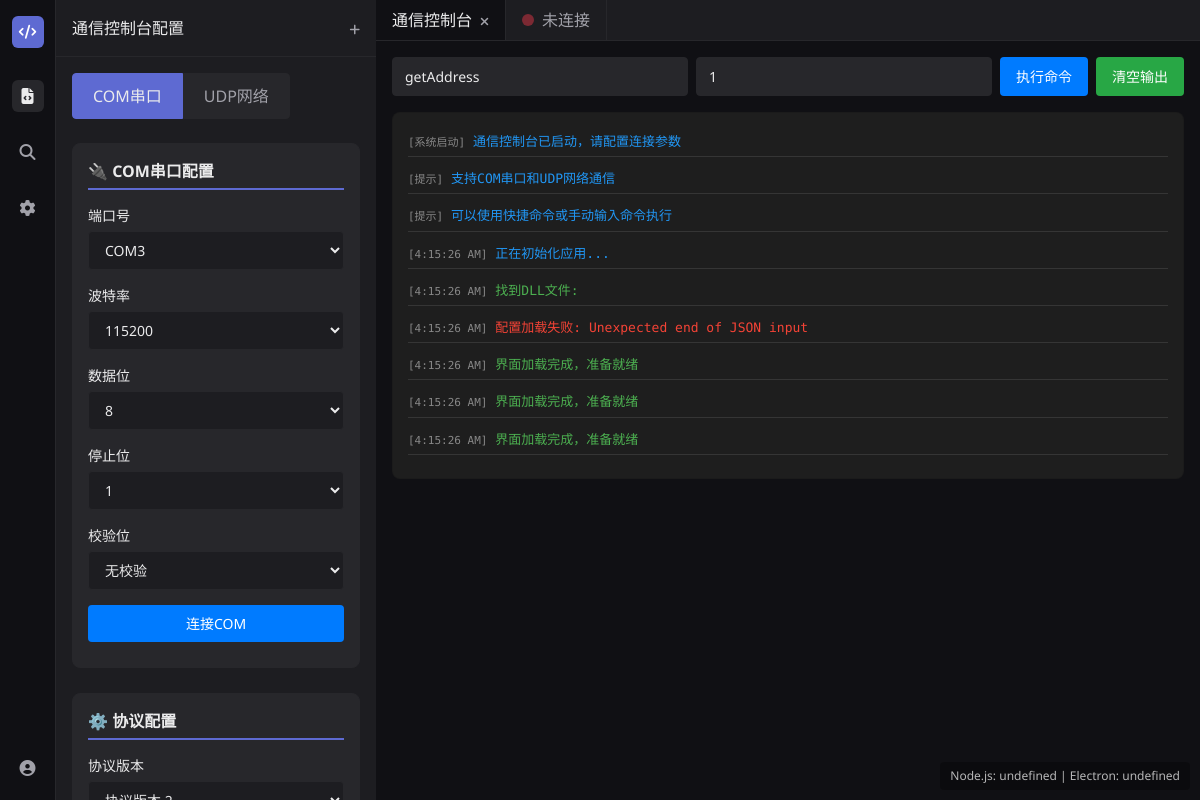
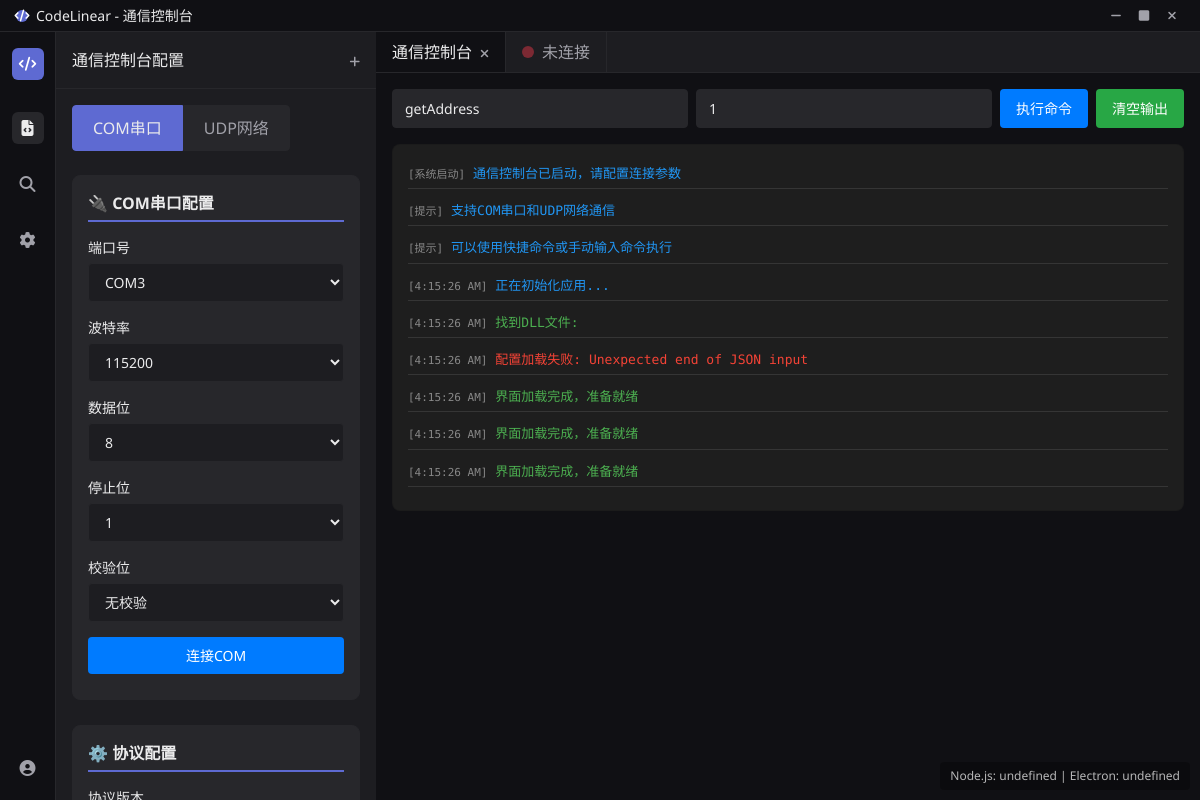
Before and after one commit to CoreMorrowTech/test44, an Electron app: page index.html in a window 1200 px wide. Drawn offline with nearby package versions, Linux system fonts and the light colour scheme; no server answers.

Commit message:
标题栏

```diff
--- a/index.html
+++ b/index.html
@@ -400,7 +400,28 @@
 </head>
 
 <body>
-  <div class="flex h-screen overflow-hidden">
+  <!-- Custom Title Bar -->
+  <div class="bg-app-dark border-b border-app-light flex items-center justify-between h-8 px-4 select-none" style="-webkit-app-region: drag;">
+    <div class="flex items-center space-x-2">
+      <div class="w-3 h-3 bg-app-highlight rounded-full flex items-center justify-center">
+        <i class="fas fa-code text-white text-xs"></i>
+      </div>
+      <span class="text-app-text text-sm font-medium">CodeLinear - 通信控制台</span>
+    </div>
+    <div class="flex items-center space-x-1" style="-webkit-app-region: no-drag;">
+      <button class="w-6 h-6 flex items-center justify-center rounded hover:bg-app-light text-app-text-dim hover:text-app-text transition-colors" onclick="minimizeWindow()">
+        <i class="fas fa-minus text-xs"></i>
+      </button>
+      <button class="w-6 h-6 flex items-center justify-center rounded hover:bg-app-light text-app-text-dim hover:text-app-text transition-colors" onclick="maximizeWindow()">
+        <i class="fas fa-square text-xs"></i>
+      </button>
+      <button class="w-6 h-6 flex items-center justify-center rounded hover:bg-red-600 text-app-text-dim hover:text-white transition-colors" onclick="closeWindow()">
+        <i class="fas fa-times text-xs"></i>
+      </button>
+    </div>
+  </div>
+
+  <div class="flex overflow-hidden" style="height: calc(100vh - 2rem);">
     <!-- Sidebar -->
     <div class="w-14 bg-app-dark border-r border-app-light flex flex-col items-center py-4">
       <div class="w-8 h-8 bg-app-highlight rounded-md mb-8 flex items-center justify-center">
@@ -621,6 +642,58 @@
   <script>
     // 引入核心模块 - 使用koffi版本
     const { COM, UDP, getDllPath, getConfigPath } = require('./core-koffi');
+    const { ipcRenderer } = require('electron');
+
+    // 窗口控制函数
+    function minimizeWindow() {
+      try {
+        const { remote } = require('electron');
+        const window = remote.getCurrentWindow();
+        window.minimize();
+      } catch (error) {
+        // 如果remote不可用，尝试使用全局窗口实例
+        if (global.mainWindow) {
+          global.mainWindow.minimize();
+        }
+      }
+    }
+
+    function maximizeWindow() {
+      try {
+        const { remote } = require('electron');
+        const window = remote.getCurrentWindow();
+        if (window.isMaximized()) {
+          window.unmaximize();
+        } else {
+          window.maximize();
+        }
+      } catch (error) {
+        // 如果remote不可用，尝试使用全局窗口实例
+        if (global.mainWindow) {
+          if (global.mainWindow.isMaximized()) {
+            global.mainWindow.unmaximize();
+          } else {
+            global.mainWindow.maximize();
+          }
+        }
+      }
+    }
+
+    function closeWindow() {
+      try {
+        const { remote } = require('electron');
+        const window = remote.getCurrentWindow();
+        window.close();
+      } catch (error) {
+        // 如果remote不可用，尝试使用全局窗口实例
+        if (global.mainWindow) {
+          global.mainWindow.close();
+        } else {
+          // 最后的备选方案
+          window.close();
+        }
+      }
+    }
 
     // 设置版本信息
     document.getElementById('node-version').innerText = process.versions.node;
```
Also changed, not shown: main.js (+7 -0 lines).
